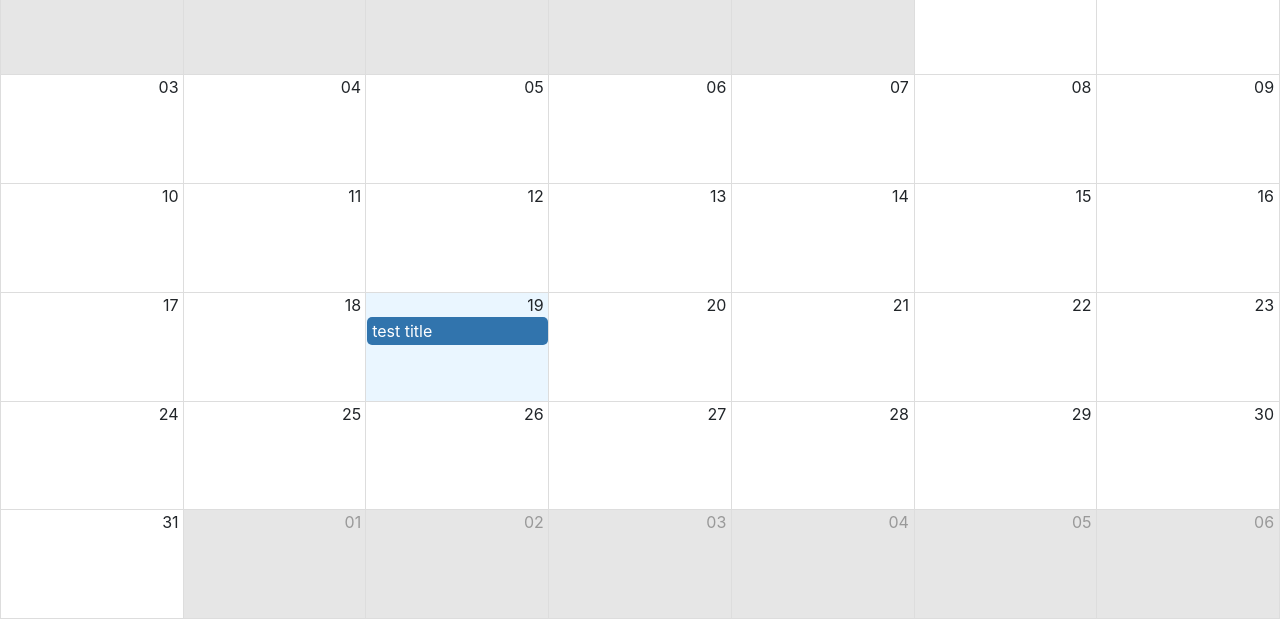
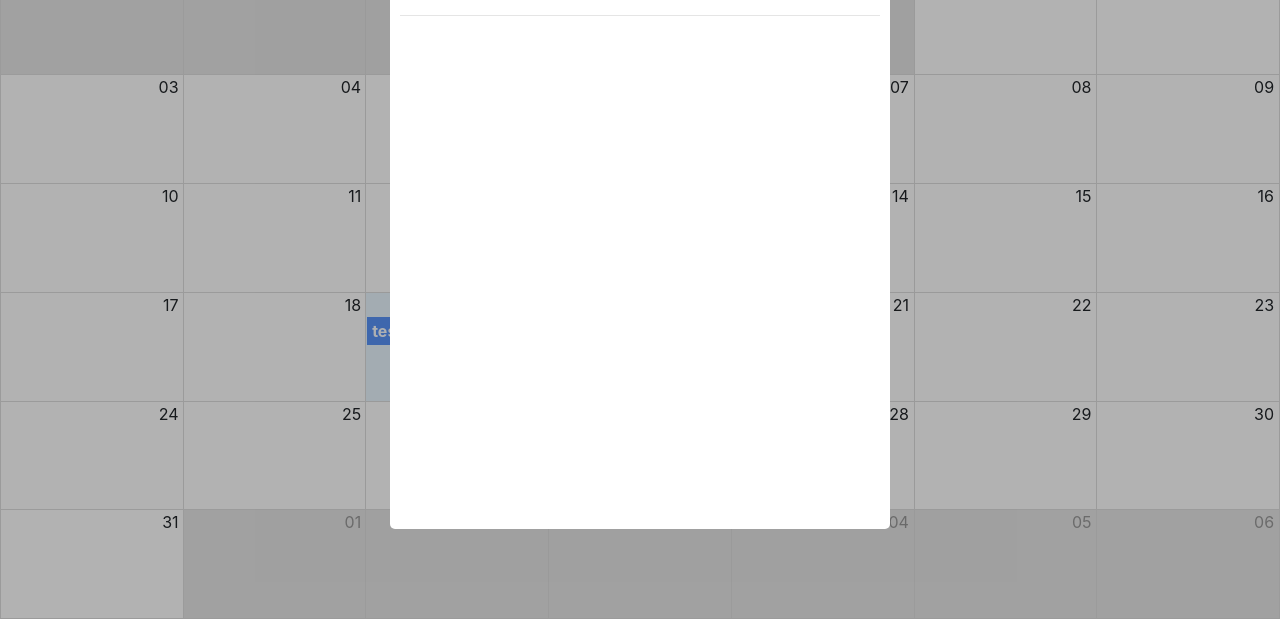
Before and after one commit to eacz/calendar-app-client, a React app: page / in a window 1280 px wide. Shown: the part 181-800 px from the top of the page. Built offline with nearby package versions, Linux system fonts and the light colour scheme.

Commit message:
starting with react-modal component

```diff
--- a/package.json
+++ b/package.json
@@ -10,6 +10,7 @@
     "react": "^17.0.1",
     "react-big-calendar": "^0.30.0",
     "react-dom": "^17.0.1",
+    "react-modal": "^3.12.1",
     "react-router-dom": "^5.2.0",
     "react-scripts": "4.0.1",
     "web-vitals": "^0.2.4"
--- /dev/null
+++ b/src/components/calendar/CalendarEvent.js
@@ -0,0 +1,13 @@
+import React from 'react'
+
+const CalendarEvent = ({event}) => {
+    const {title, user: {name}} = (event);
+    return (
+        <div>
+            <strong>{title}</strong>
+            <strong>-{name}</strong>
+        </div>
+    )
+}
+
+export default CalendarEvent
--- /dev/null
+++ b/src/components/calendar/CalendarModal.js
@@ -0,0 +1,42 @@
+import React, { useState } from 'react';
+import Modal from 'react-modal';
+
+const customStyles = {
+    content: {
+        top: '50%',
+        left: '50%',
+        right: 'auto',
+        bottom: 'auto',
+        marginRight: '-50%',
+        transform: 'translate(-50%, -50%)',
+    },
+};
+
+Modal.setAppElement('#root');
+
+const CalendarModal = () => {
+    const [isOpen, setIsOpen] = useState(true)
+    const closeModal = () => {
+        console.log('closinggg');
+        setIsOpen(false)
+    }
+    return (
+        <Modal
+        isOpen={isOpen}
+        //onAfterOpen={}
+        onRequestClose={closeModal}
+        style={customStyles}
+        contentLabel="ola"
+        closeTimeoutMS={200}
+        className="modal"
+        overlayClassName="modal-background"
+
+        >
+            <h1>hola</h1>
+            <span onClick={() => setIsOpen(false)}>&times;</span>
+            <hr/>
+        </Modal>
+    )
+};
+
+export default CalendarModal;
--- a/src/components/calendar/CalendarScreen.js
+++ b/src/components/calendar/CalendarScreen.js
@@ -1,20 +1,55 @@
-import React from 'react';
+import React, { useState } from 'react';
+import { Calendar, momentLocalizer } from 'react-big-calendar';
+import 'react-big-calendar/lib/css/react-big-calendar.css';
+import moment from 'moment';
+import { messages } from '../../helpers/calendarConfig';
+
+//components
+import CalendarEvent from './CalendarEvent';
 import Navbar from '../ui/Navbar';
-import { Calendar, momentLocalizer } from 'react-big-calendar';
-import moment from 'moment';
-import 'react-big-calendar/lib/css/react-big-calendar.css';
+import CalendarModal from './CalendarModal';
 
 const localizer = momentLocalizer(moment);
 
 const CalendarScreen = () => {
+    const eventStyleGetter = (event, start, end, isSelected) => {
+        const style = {
+            backgroundColor: '#367CF7',
+            borderRadius: '0px',
+            opacity: 0.8,
+            display: 'block',
+            color: '#ffffff',
+        };
+        return {
+            style,
+        };
+    };
+
+    const [lastView, setLastView] = useState(localStorage.getItem('lastView') || 'month')
+
     const events = [
         {
             title: 'test title',
             start: moment().toDate(),
             end: moment().add(2, 'hours').toDate(),
             bgcolor: '#fafafa',
+            notes: 'ay no c',
+            user: { id: 123, name: 'Pepe' },
         },
     ];
+
+    const onDoubleClick = (e) => {
+        console.log(e);
+    };
+
+    const onSelectEvent = (e) => {
+        console.log(e);
+    };
+
+    const onViewChange = (e) => {
+        setLastView(e);
+        localStorage.setItem('lastView', e);
+    };
 
     return (
         <div className="calendar-screen">
@@ -25,7 +60,15 @@ const CalendarScreen = () => {
                 events={events}
                 startAccessor="start"
                 endAccessor="end"
+                messages={messages}
+                eventPropGetter={eventStyleGetter}
+                components={{ event: CalendarEvent }}
+                onDoubleClickEvent={onDoubleClick}
+                onSelectEvent={onSelectEvent}
+                onView={onViewChange}
+                view={lastView}
             />
+            <CalendarModal />
         </div>
     );
 };
--- /dev/null
+++ b/src/helpers/calendarConfig.js
@@ -0,0 +1,4 @@
+export const messages = {
+    previous: '<',
+    next: '>'
+}
--- a/src/styles.css
+++ b/src/styles.css
@@ -12,3 +12,45 @@ html, body {
 .rbc-calendar {
     height: 100%;
 }
+
+/* Modal */
+.ReactModalPortal > div{
+    opacity: 0;
+}
+
+.ReactModalPortal .ReactModal__Overlay {
+    align-items: center;
+    display: flex;
+    justify-content: center;
+    transition: opacity .2s ease-in-out;
+    z-index: 999;
+}
+
+.modal-background {
+    background-color: rgba(0, 0, 0, 0.3);
+    bottom: 0;
+    left: 0;
+    right: 0;
+    top: 0;
+    position: fixed;
+}
+
+.ReactModalPortal .ReactModal__Overlay--after-open {
+    opacity: 1;
+}
+
+.ReactModalPortal .ReactModal__Overlay--before-close {
+    opacity: 0;
+}
+
+.modal {
+    background: white;
+    border-radius: 5px;
+    color: rgb(51, 51, 51);
+    display: inline;
+    max-height: 620px;
+    max-width: 500px;
+    outline: none;
+    padding: 10px;
+    width: 95%;
+}
```
Also changed, not shown: 2 other files.
